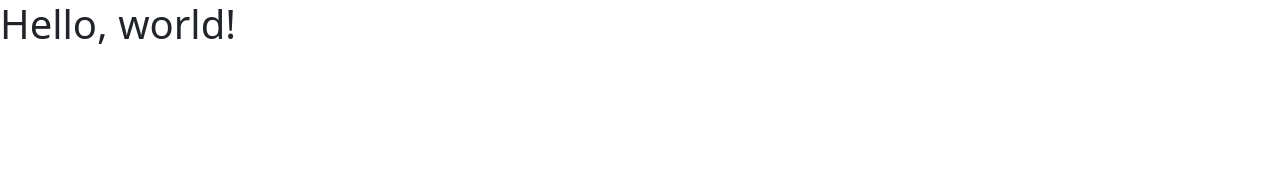
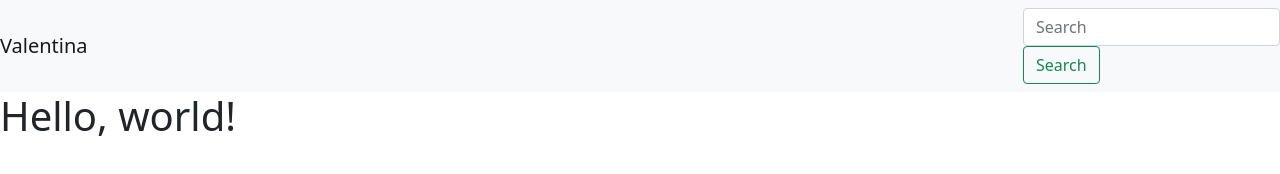
Before and after one commit to Alejogonzalez/colaborar, a plain HTML site: page index.html in a window 1280 px wide. Drawn offline with nearby package versions, Linux system fonts and the light colour scheme.

Commit message:
Nueva barra

```diff
--- a/index.html
+++ b/index.html
@@ -12,7 +12,13 @@
   </head>
   <body>
       <header>
-
+        <nav class="navbar navbar-light bg-light">
+          <a class="navbar-brand">Valentina</a>
+          <form class="form-inline">
+            <input class="form-control mr-sm-2" type="search" placeholder="Search" aria-label="Search">
+            <button class="btn btn-outline-success my-2 my-sm-0" type="submit">Search</button>
+          </form>
+        </nav>
       </header>
       <post>
         <h1>Hello, world!</h1>
```
